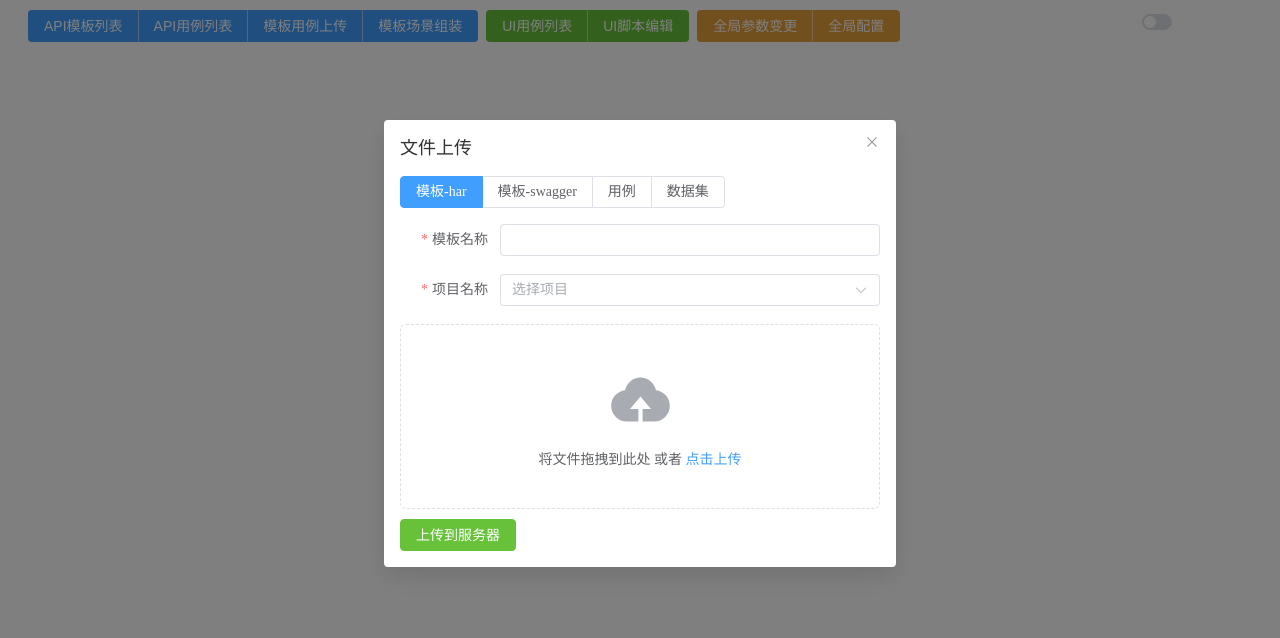
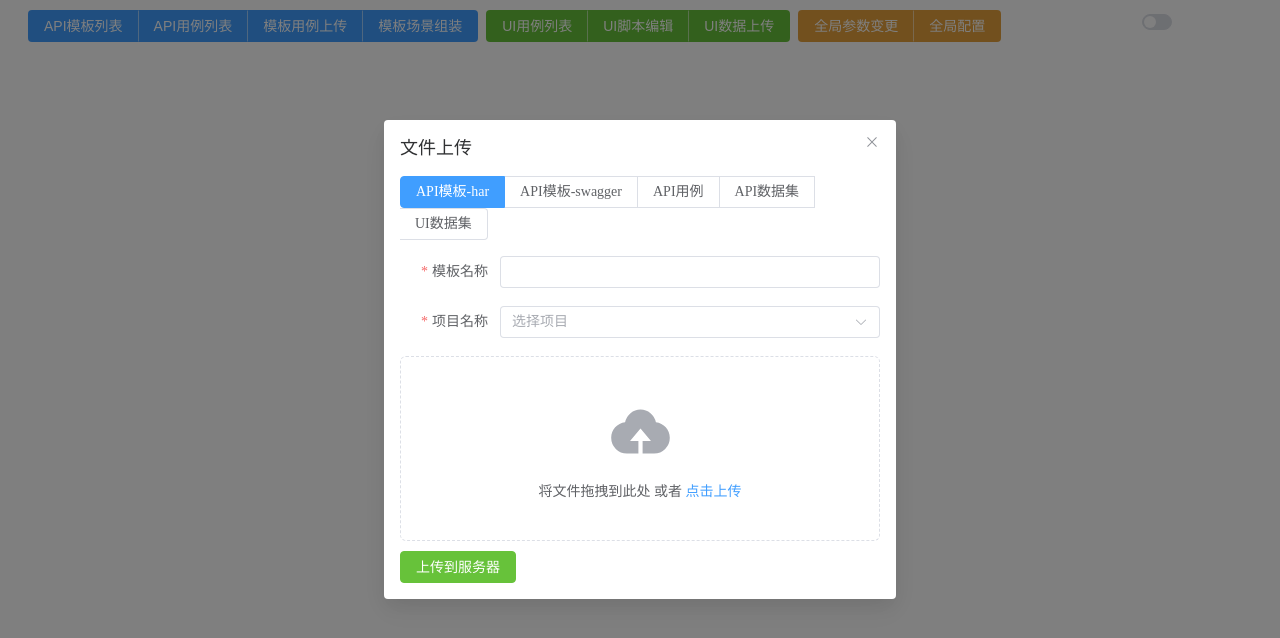
Before and after one commit to My-Jie/auto_test_web, a Vue app: page / in a window 1280 px wide. Both pictures are taken after a click on the button "模板用例上传". Shown: the top 638 px of the page. Built offline with nearby package versions, Linux system fonts and the light colour scheme; what vue3-json-viewer would draw is missing.

Commit message:
新增ui测试数据集上传弹窗

```diff
--- a/src/App.vue
+++ b/src/App.vue
@@ -56,7 +56,9 @@ export default {
       caseTotal: 0,
       uiTempTotal: 0,
 
-      confData: {}
+      confData: {},
+      uploadFileType: '',
+      fileType: ''
     }
   },
   provide() {
@@ -309,6 +311,12 @@ export default {
       this.confWholeCheckLoading = false
     },
 
+    uploadFile(type_, fileType) {
+      this.dialogUpload = true
+      this.uploadFileType = type_
+      this.fileType = fileType
+    },
+
     // 暗黑模式
     toggleDark() {
       useToggle(this.isDark)
@@ -328,7 +336,7 @@ export default {
           <!-- 用例信息 -->
           <el-button type="primary" @click="getCaseInfo()" :loading="caseInfoLoading">API用例列表</el-button>
           <!-- 文件上传 -->
-          <el-button type="primary" @click="dialogUpload = true">模板用例上传</el-button>
+          <el-button type="primary" @click="uploadFile('temp-har', '.har')">模板用例上传</el-button>
           <!-- 模板组装 -->
           <el-button type="primary" @click="dialogTempSuit = true">模板场景组装</el-button>
         </el-button-group>&nbsp;
@@ -338,6 +346,8 @@ export default {
           <el-button type="success" @click="getUiCaseInfo()" :loading="uiCaseInfoLoading">UI用例列表</el-button>
           <!-- 编辑器 -->
           <el-button type="success" @click="dialogMonaco = true">UI脚本编辑</el-button>
+          <!-- 文件上传 -->
+          <el-button type="success" @click="uploadFile('ui-case', '.xlsx')">UI数据上传</el-button>
         </el-button-group>&nbsp;
 
         <el-button-group class="ml-4">
@@ -365,7 +375,7 @@ export default {
       </el-dialog>
       <!-- 文件上传的弹窗 -->
       <el-dialog v-model='dialogUpload' width="40%" title="文件上传" @close='dialogUpload = false' draggable>
-        <my-upload v-if="dialogUpload"></my-upload>
+        <my-upload v-if="dialogUpload" :upload-type="uploadFileType" :file-type="fileType"></my-upload>
       </el-dialog>
       <!-- 模板组装的弹窗 -->
       <el-dialog v-model="dialogTempSuit" width="80%" title="选择接口组装新模板，或创建空模板" :close-on-click-modal=false
--- a/src/components/Upload.vue
+++ b/src/components/Upload.vue
@@ -1,9 +1,10 @@
 <template>
     <el-radio-group v-model="uploadType">
-        <el-radio-button label='temp-har' @click="cutFile('temp-har')">模板-har</el-radio-button>
-        <el-radio-button label='temp-swagger' @click="cutFile('temp-swagger')">模板-swagger</el-radio-button>
-        <el-radio-button label='case' @click="cutFile('case')">用例</el-radio-button>
-        <el-radio-button label='gather' @click="cutFile('gather')">数据集</el-radio-button>
+        <el-radio-button label='temp-har' @click="cutFile('temp-har')">API模板-har</el-radio-button>
+        <el-radio-button label='temp-swagger' @click="cutFile('temp-swagger')">API模板-swagger</el-radio-button>
+        <el-radio-button label='case' @click="cutFile('case')">API用例</el-radio-button>
+        <el-radio-button label='gather' @click="cutFile('gather')">API数据集</el-radio-button>
+        <el-radio-button label='ui-case' @click="cutFile('ui-case')">UI数据集</el-radio-button>
     </el-radio-group>
     <br>
     <br>
@@ -51,6 +52,12 @@
     <el-form v-if="uploadType == 'gather'">
         <el-form-item label="用例ID" label-width="100px" :required="true">
             <el-input-number v-model="caseId" placeholder="" />
+        </el-form-item>
+    </el-form>
+    <!-- 用例 -->
+    <el-form v-if="uploadType == 'ui-case'">
+        <el-form-item label="绑定模板ID" label-width="100px" :required="true">
+            <el-input-number v-model="uiTempId" placeholder="" />
         </el-form-item>
     </el-form>
 
@@ -107,6 +114,12 @@ import { UploadFilled } from '@element-plus/icons-vue'
 import { ElMessage } from 'element-plus'
 export default {
     name: 'MyUpload',
+
+    props: {
+        'uploadType': String,
+        'fileType': String
+    },
+
     data() {
         return {
             submitLoading: false,
@@ -116,13 +129,16 @@ export default {
             projectName: '',
             // 上传的基本信息
             uploadUrl: '',
-            uploadType: 'temp-har',
-            fileType: '.har',
+            uploadType: this.uploadType,
+            fileType: this.fileType,
             // 用例
             tempId: '',
             caseId: null,
             caseName: '',
             cover: false,
+            //UI用例
+            uiTempId: null,
+            uiCaseName: '',
 
             // 成功信息
             mySuccess: false,
@@ -159,6 +175,8 @@ export default {
                 this.fileType = '.json'
             } else if (myType == 'gather') {
                 this.fileType = '.xlsx'
+            } else if (myType == 'ui-case') {
+                this.fileType = '.xlsx'
             }
         },
         btnSubmit() {
@@ -175,11 +193,13 @@ export default {
                 }
             } else if ((this.uploadType == 'gather')) {
                 this.uploadUrl = '/caseDdt/upload/data/gather?case_id=' + this.caseId
+            } else if ((this.uploadType == 'ui-case')) {
+                this.uploadUrl = '/caseUi/upload/playwright/data/?temp_id=' + this.uiTempId
             }
             this.$refs.upload.submit()
         },
         onSuccess(response) {
-            if (this.uploadType != 'gather') {
+            if (this.uploadType != 'gather' && this.uploadType != 'ui-case') {
                 this.successData = response
                 this.mySuccess = true
             }
```
